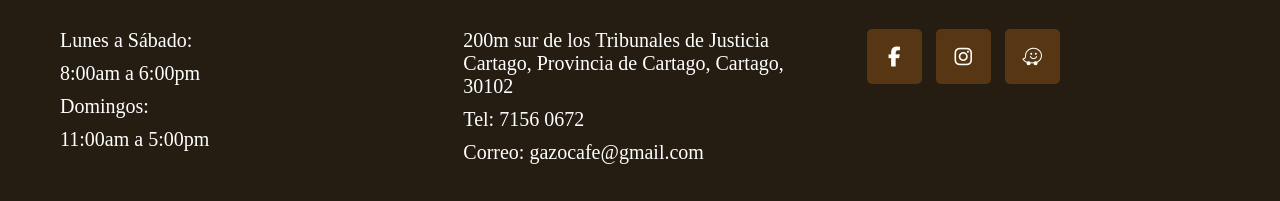
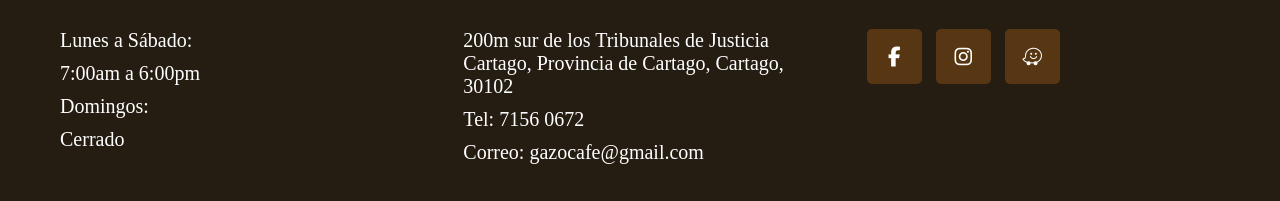
Before and after one commit to gazocafe/gazocafe.github.io, a plain HTML site: page index.html in a window 1280 px wide. Shown: the part 4716-4917 px from the top of the page. Drawn offline with Linux system fonts and the light colour scheme.

Commit message:
CambioHorario

```diff
--- a/index.html
+++ b/index.html
@@ -123,9 +123,9 @@
             <div class="box">
                 <h2>HORARIO</h2>
                 <p>Lunes a Sábado:</p>
-                <p>8:00am a 6:00pm</p>
+                <p>7:00am a 6:00pm</p>
                 <p>Domingos:</p>
-                <p>11:00am a 5:00pm</p>
+                <p>Cerrado</p>
             </div>
             <!--CAJA 2-->
             <div class="box">
```
